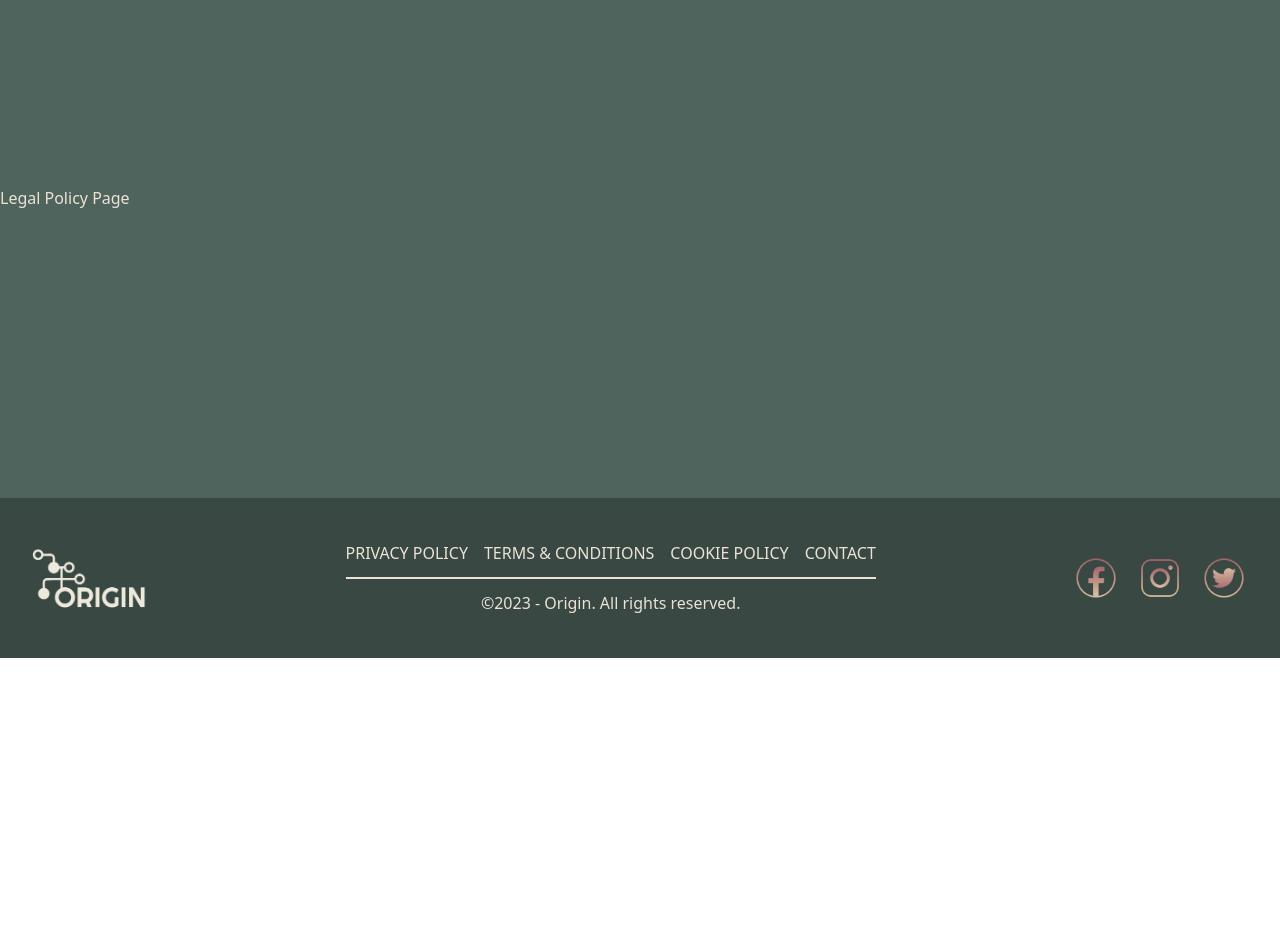
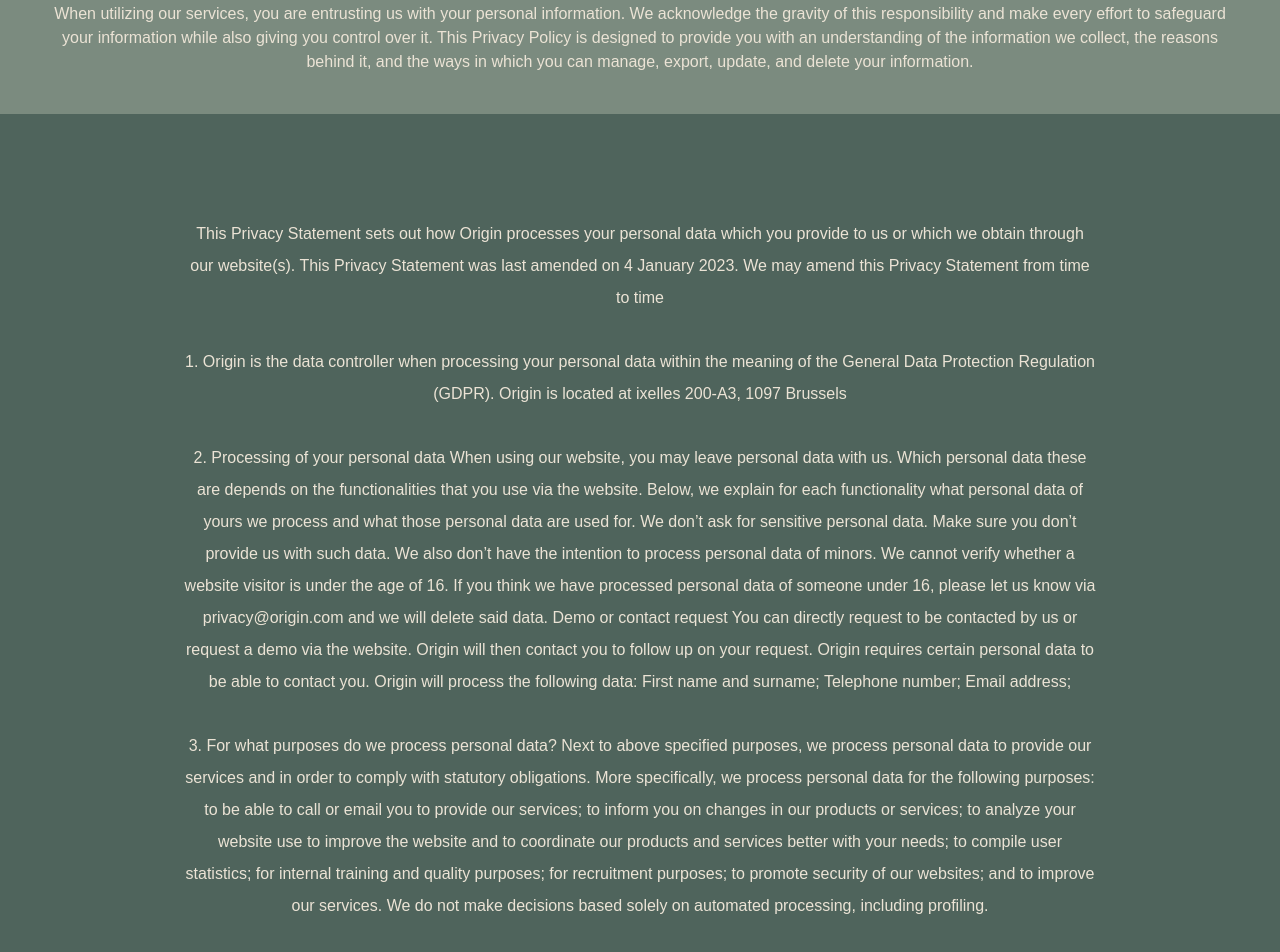
Before and after one commit to egidehirwa/origin, a React (Create React App) app in the folder frontend/: page /legalPolicy in a window 1280 px wide. Shown: the part 142-1094 px from the top of the page. Before the commit the page ends 800 px from the top, so only its background shows below. Built offline with nearby package versions, Linux system fonts and the light colour scheme.

Commit message:
legalPolicy page added

```diff
--- a/frontend/src/pages/legalPolicy.jsx
+++ b/frontend/src/pages/legalPolicy.jsx
@@ -1,5 +1,105 @@
 const LegalPolicyPage = () => {
-    return <h1>Legal Policy Page</h1>
-}
+    return (
+        <div>
+            <section class="px-10 py-10 relative bg-gradient-to-r from-[#7b8b7f] to-[#7b8b7f]" id="style">
+                <h6 class=" p-2 text-center font-primaryFont text-xxl text-darkgreen">Legal Policy</h6>
+                <p class=" text-center font-secondaryFont text-base text-lightcream">
+                    When utilizing our services, you are entrusting us with your personal information. We acknowledge the gravity of this responsibility and
+                    make every effort to safeguard your information while also giving you control over it. This Privacy Policy is designed to provide you with
+                    an understanding of the information we collect, the reasons behind it, and the ways in which you can manage, export, update, and delete your
+                    information.
+                </p>
+            </section>
+
+            <div class="container px-5 py-24 mx-auto">
+                <div class="xl:w-1/1.2 lg:w-3/4 w-full mx-auto ">
+                    <p class="p-2 font-secondaryFont text-base text-lightcream ">
+                        <ol class=" whitespace-pre-line list-decimal list-inside text-center leading-8 	">
+                            <p>
+                                This Privacy Statement sets out how Origin processes your personal data which you provide to us or which we obtain through our
+                                website(s). This Privacy Statement was last amended on 4 January 2023. We may amend this Privacy Statement from time to time
+                            </p>
+                            <br></br>
+                            <li>
+                                Origin is the data controller when processing your personal data within the meaning of the General Data Protection Regulation
+                                (GDPR). Origin is located at ixelles 200-A3, 1097 Brussels
+                            </li>
+                            <br></br>
+                            <li>
+                                Processing of your personal data When using our website, you may leave personal data with us. Which personal data these are
+                                depends on the functionalities that you use via the website. Below, we explain for each functionality what personal data of
+                                yours we process and what those personal data are used for. We don’t ask for sensitive personal data. Make sure you don’t
+                                provide us with such data. We also don’t have the intention to process personal data of minors. We cannot verify whether a
+                                website visitor is under the age of 16. If you think we have processed personal data of someone under 16, please let us know via
+                                privacy@origin.com and we will delete said data. Demo or contact request You can directly request to be contacted by us or
+                                request a demo via the website. Origin will then contact you to follow up on your request. Origin requires certain personal data
+                                to be able to contact you. Origin will process the following data: First name and surname; Telephone number; Email address;
+                            </li>
+                            <br></br>
+                            <li>
+                                For what purposes do we process personal data? Next to above specified purposes, we process personal data to provide our
+                                services and in order to comply with statutory obligations. More specifically, we process personal data for the following
+                                purposes: to be able to call or email you to provide our services; to inform you on changes in our products or services; to
+                                analyze your website use to improve the website and to coordinate our products and services better with your needs; to compile
+                                user statistics; for internal training and quality purposes; for recruitment purposes; to promote security of our websites; and
+                                to improve our services. We do not make decisions based solely on automated processing, including profiling.
+                            </li>
+                            <br></br>
+                            <li>
+                                Grounds for processing personal data In order to be allowed to process your personal data, there must be a legitimate basis for
+                                doing so. In the case of Origin this legitimate basis will be – depending on the type of personal data concerned – performance
+                                of an agreement, a legitimate interest that does not outweigh your privacy interests or consent. If you do not provide certain
+                                personal data, you may not be allowed to fully benefit from all website functionality.
+                            </li>
+                            <br></br>
+                            <li>
+                                To whom does Origin issue personal data? In order to perform our services to you, we enlist the services of other parties to
+                                process personal data on our behalf. If we instruct a third party to process personal data on our behalf and we have and retain
+                                control over the processing, we will sign a written processing agreement with the third party concerned (the 'processor'). That
+                                document will lay down agreements on such points as the objective, the duration and scope of the processing, the retention times
+                                and the security measures for the personal data.
+                            </li>
+                            <br></br>
+                            <li>
+                                Your rights with regard to personal data You are entitled, under certain circumstances, to access any personal data processed by
+                                us or to have it corrected or deleted or restrict its processing. Sometimes you can also lodge an objection or request a
+                                transfer of your personal data. To submit a request to us in this respect, please contact us by sending an email to
+                                privacy@origin.com. If in doubt about your identity, we are entitled to ask you to provide proof of your identity first.
+                                Agreement We need to process personal data for the purposes of fulfilling certain contractual obligations. Legitimate interest
+                                We have an interest in being in a position to carry out certain surveys and to send direct marketing messages or to contact you
+                                by phone. On the grounds of these interests, we will process your personal data unless your privacy interests outweigh our
+                                interests. Consent If none of the aforementioned bases for processing apply, then we will request your consent to process
+                                certain personal data. You are free to withdraw your consent at any time.
+                            </li>
+                            <br></br>
+                            <li>
+                                How do we secure your personal data? We have taken appropriate technical and organizational measures to prevent loss or unlawful
+                                processing of personal data. For example, your personal data can only be viewed by staff authorized to view it on the grounds of
+                                their role.
+                            </li>
+                            <br></br>
+                            <li>
+                                How long do we keep your personal data? We will not keep your personal data for longer than is necessary for the purposes for
+                                which we use it. We are required by law to keep some data for a certain period of time. Wherever possible, we will pseudonymised
+                                or anonymize your personal data to the fullest extent possible.
+                            </li>
+                            <br></br>
+                            <li>
+                                Questions and complaints If you have any questions on the way in which we process your personal data, please let us know by
+                                sending an email to privacy@origin.com. We will be happy to help. You are also free to submit a complaint to the Data Protection
+                                Authority directly.
+                            </li>
+                        </ol>
+                    </p>
+                </div>
+                <div class="flex items-center justify-center mt-10">
+                    <a href="https://www.google.be/" class="btn rounded-md px-4 py-4  bg-darkgreen text-lightcream hover:bg-creemish">
+                        Turn Home Page
+                    </a>
+                </div>
+            </div>
+        </div>
+    );
+};
 
 export default LegalPolicyPage;
```
